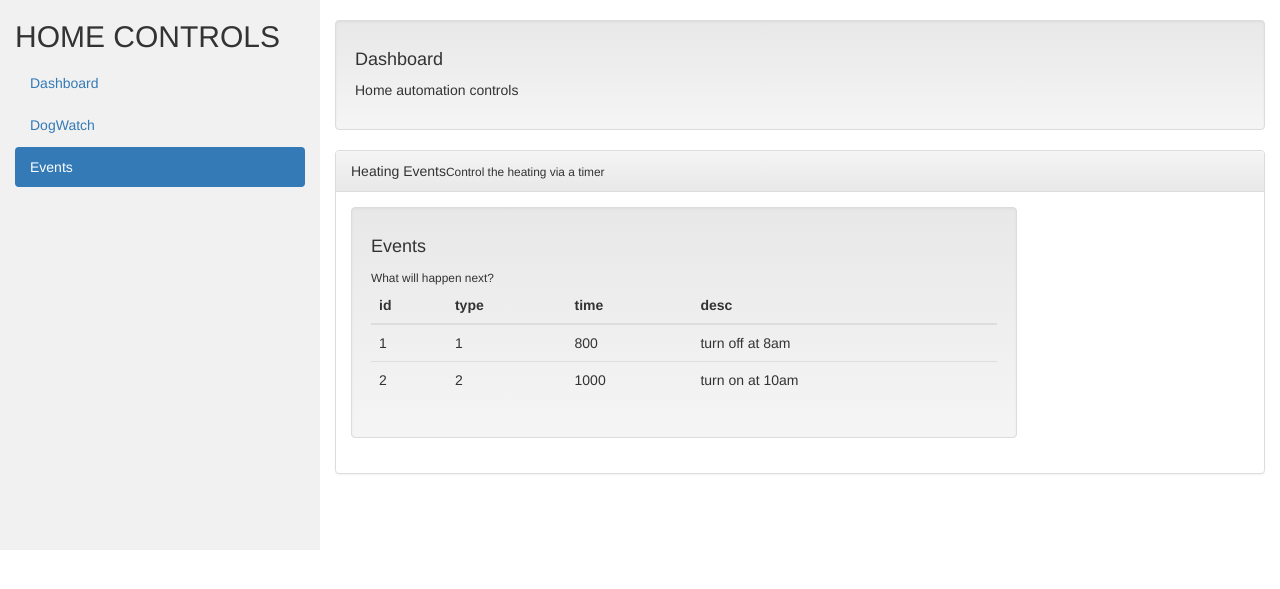
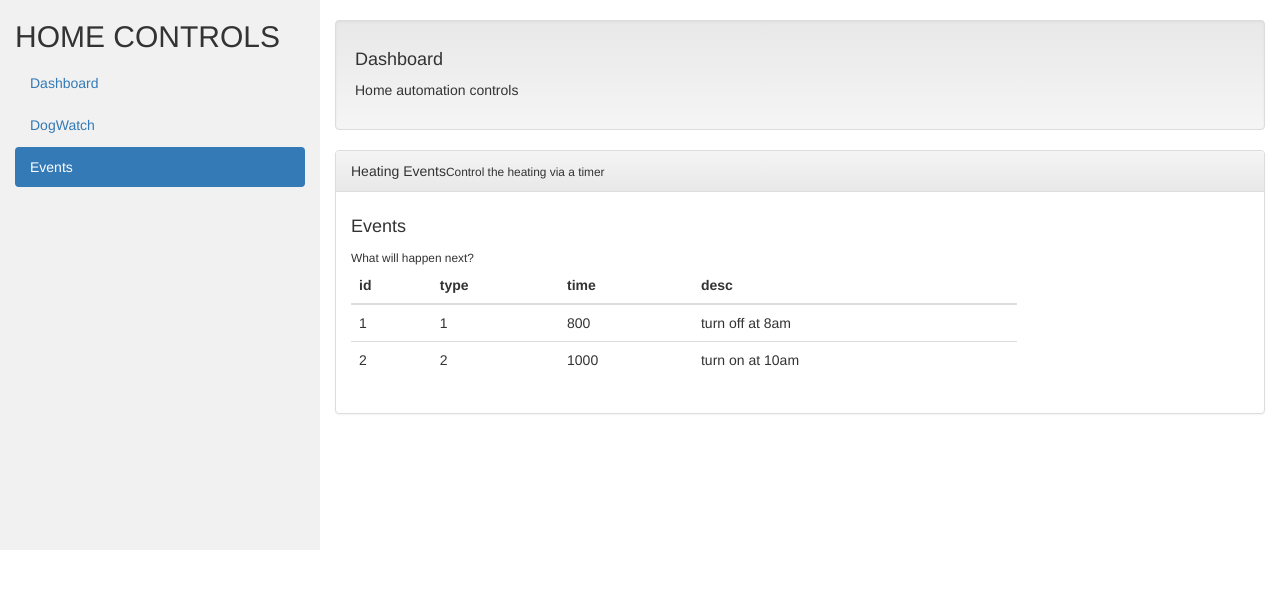
Before and after one commit to dattatak/iot-dashboard, a PHP site: page /events.php in a window 1280 px wide. Shown: the top 589 px of the page. Run offline with PHP 8.4, Linux system fonts and the light colour scheme; data comes from the database, SQL or seed files in the repository; some libraries are stand-ins or nearby versions.

Commit message:
UI update

```diff
--- a/events.php
+++ b/events.php
@@ -74,7 +74,7 @@
 		<div class="panel-body">
       			<div class="row">
 				<div class="col-sm-9">
-					<div class="well">
+					<div class="">
 						<h4>Events</h4>
 						<small>What will happen next?</small>
 						<table class="table table-hover">
```
